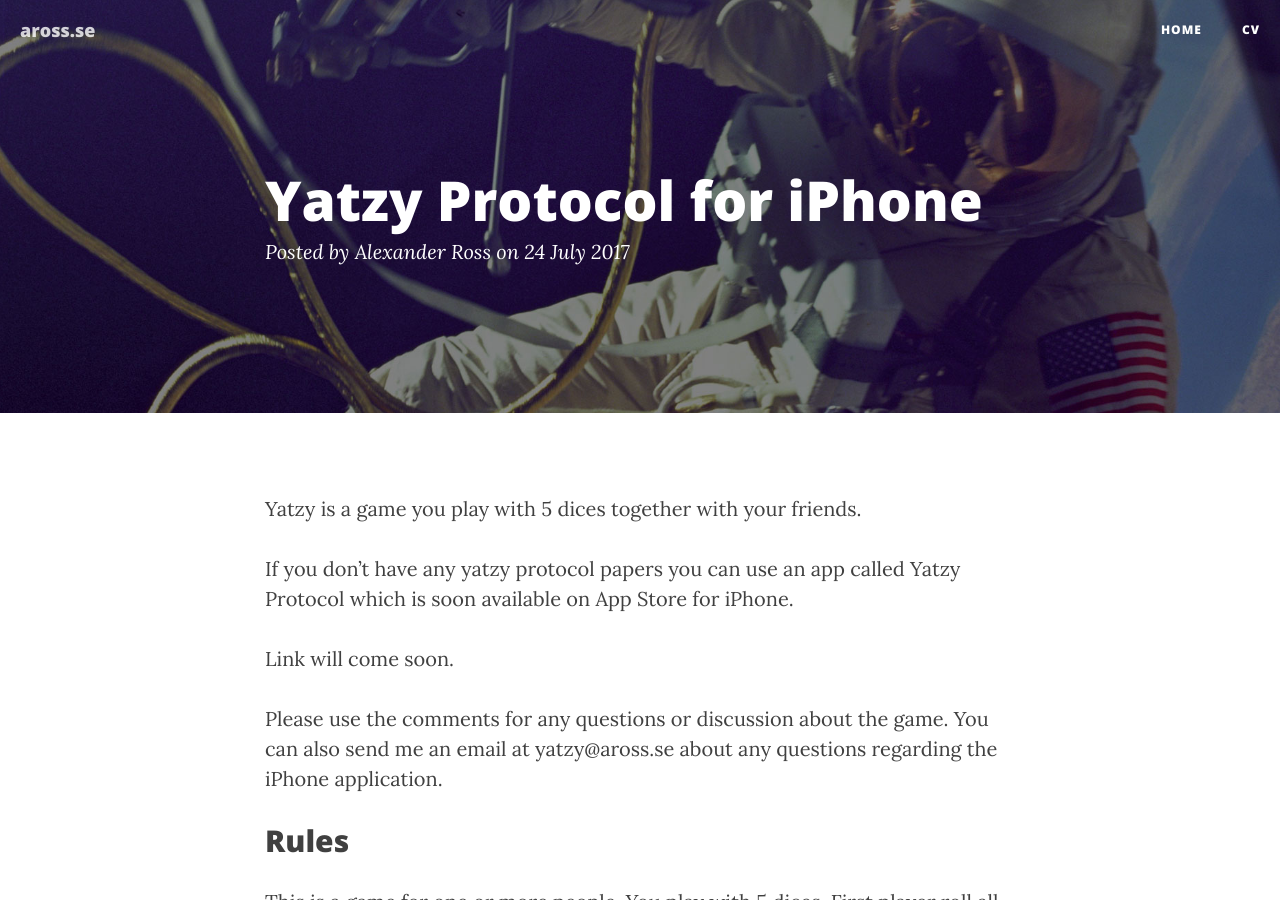
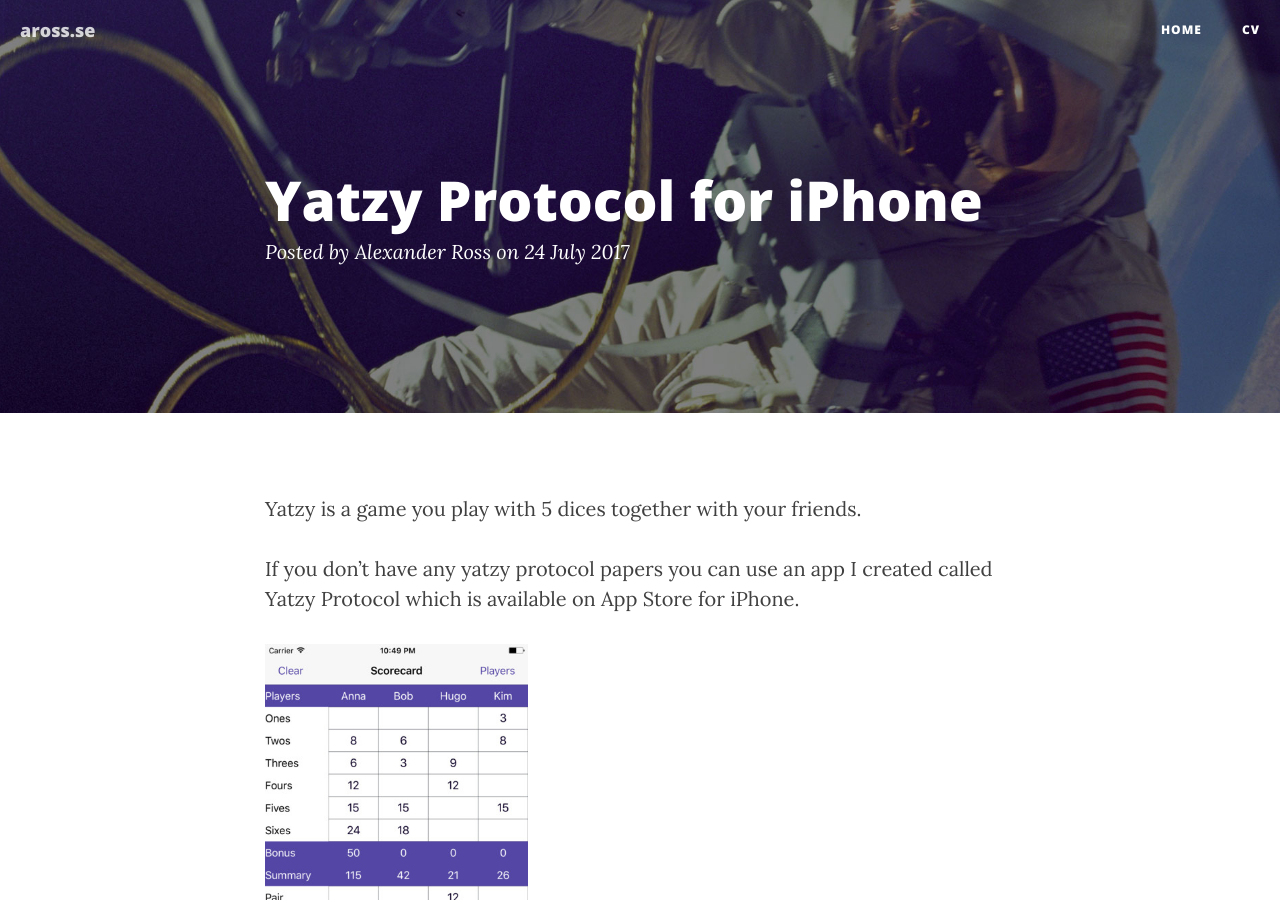
Before and after one commit to alex-ross/alex-ross.github.io, a Jekyll site: the page built from _posts/2017-07-24-yatzy-protocol-for-iphone.md, in a window 1280 px wide and 900 px high. Built offline with Jekyll 4.4.1, drawn with Linux system fonts in a browser that asks for light colours; nearby versions of some CDN libraries; comment, search, counter and statistics services are not loaded.

Commit message:
Add app store link

```diff
--- a/_posts/2017-07-24-yatzy-protocol-for-iphone.md
+++ b/_posts/2017-07-24-yatzy-protocol-for-iphone.md
@@ -6,9 +6,13 @@
 
 Yatzy is a game you play with 5 dices together with your friends.
 
-If you don't have any yatzy protocol papers you can use an app called Yatzy Protocol which is soon available on App Store for iPhone.
+If you don't have any yatzy protocol papers you can use an app I created called Yatzy Protocol which is available on App Store for iPhone.
 
-Link will come soon.
+<img src="/img/yatzy app iphone screenshot.jpeg" width="35%" alt="iPhone Screenshot" />
+
+<a href="https://appsto.re/se/4VUplb.i" target="_blank">
+  <img src="/img/Download_on_the_App_Store_Badge_US-UK_135x40.svg" alt="Download on App Store" />
+</a>
 
 Please use the comments for any questions or discussion about the game. You can also send me an email at yatzy@aross.se about any questions regarding the iPhone application.
 
```
Also changed, not shown: img/Download_on_the_App_Store_Badge_US-UK_135x40.svg (added), img/yatzy app iphone screenshot.jpeg (added).
